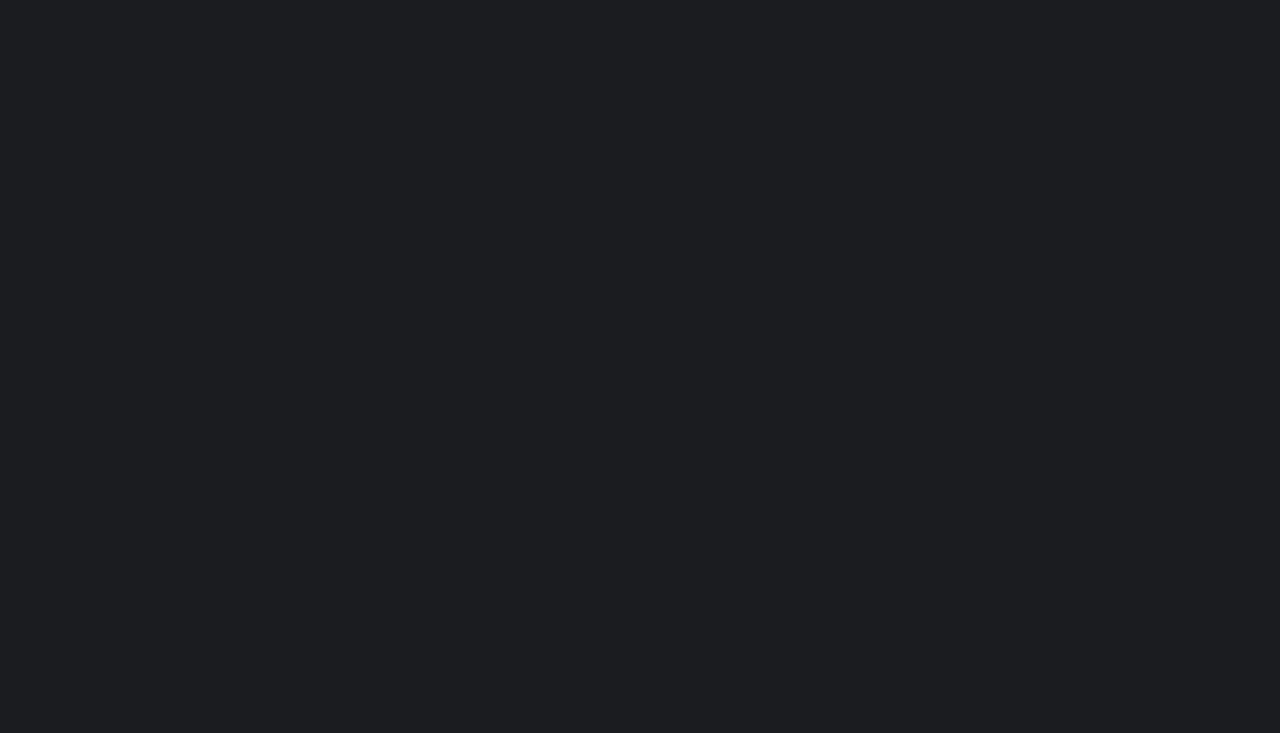
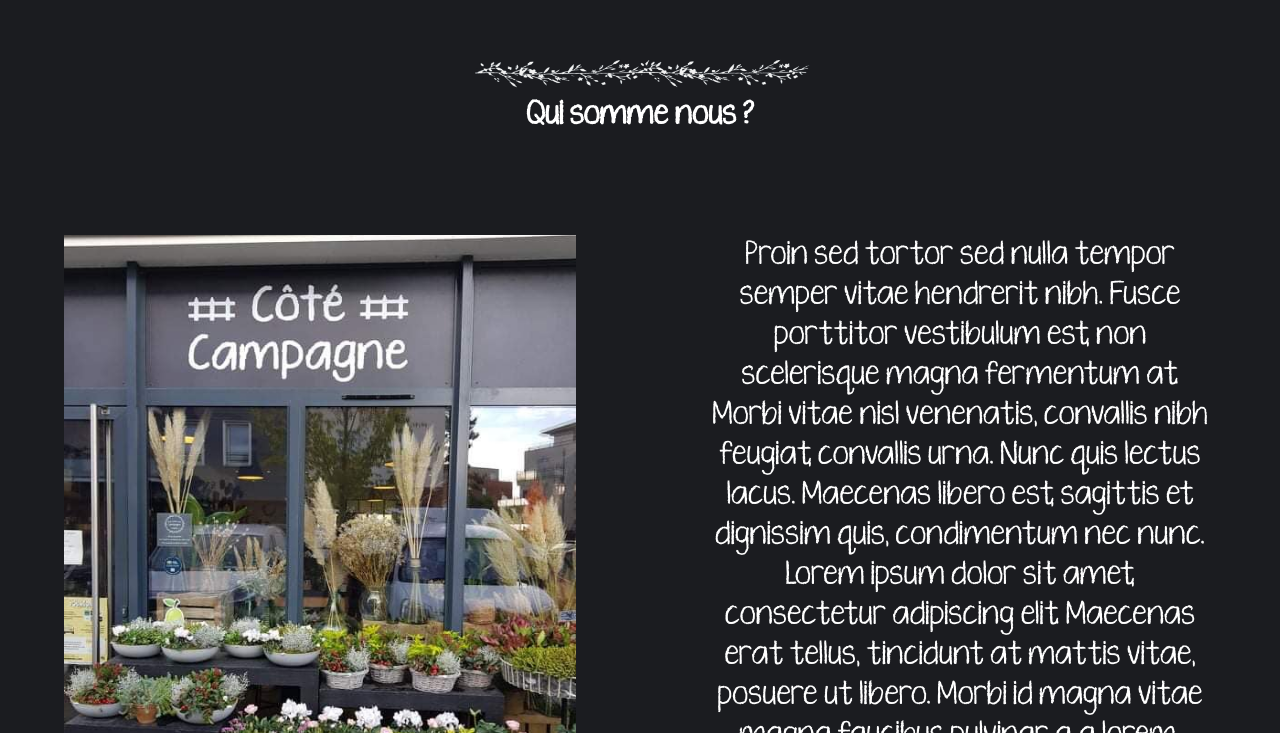
Before and after one commit to Morel-Victor/Cote-campagne-front, a Vue app: page / in a window 1280 px wide. Shown: the part 783-1516 px from the top of the page. Before the commit the page ends 800 px from the top, so only its background shows below. Built offline with nearby package versions, Linux system fonts and the light colour scheme.

Commit message:
Refactor architecture

```diff
--- a/src/App.vue
+++ b/src/App.vue
@@ -4,7 +4,7 @@
 </template>
 
 <script>
-import Header from "./components/Header.vue";
+import Header from "./components/Header/Header.vue";
 
 export default {
   name: "App",
@@ -33,6 +33,7 @@
 body {
   margin: 0;
   padding: 0;
+  overflow-x: hidden;
 }
 @font-face {
   font-family: "KG-Ten-Thousand-Reasons-Alt";
--- a/src/components/Carousel.vue
+++ b/src/components/Carousel/Carousel.vue
@@ -27,11 +27,13 @@
 };
 </script>
 
-<style>
+<style scoped>
 .container {
   width: 80vw;
+  height: 500px;
   display: flex;
   flex-direction: column;
+  padding-top: 200px;
   margin-left: auto;
   margin-right: auto;
 }
--- a/src/components/Header.vue
+++ b/src/components/Header/Header.vue
@@ -51,7 +51,7 @@
 }
 .nav {
   color: var(--color--text);
-  font-size: 32px;
+  font-size: 28px;
   width: 800px;
   margin: 30px;
   text-align: end;
--- a/src/views/Gallery.vue
+++ b/src/views/Gallery.vue
@@ -5,7 +5,7 @@
 </template>
 
 <script>
-import Gallerys from "@/components/Gallerys.vue";
+import Gallerys from "@/components/Gallerys/Gallerys.vue";
 
 export default {
   name: "Gallery",
--- a/src/views/Home.vue
+++ b/src/views/Home.vue
@@ -1,10 +1,82 @@
 <template>
-  <div class="container"><h1>HOME</h1></div>
-  <Carousel />
+  <div class="main">
+    <h1>Côté Campagne</h1>
+    <div class="carousel-container">
+      <Carousel />
+    </div>
+    <div class="about">
+      <div id="header">
+        <img src="@/assets/Flower.png" id="divider" />
+        <h2>Qui somme nous ?</h2>
+      </div>
+      <div id="aboutContent">
+        <div class="row">
+          <div class="col1">
+            <img
+              src="@/assets/photoHome.jpg"
+              data-aos="zoom-in-up"
+              data-aos-offset="500"
+            />
+          </div>
+          <div class="col2">
+            <p
+              class="col1"
+              data-aos="fade-left"
+              data-aos-offset="700"
+              data-aos-easing="ease-in-sine"
+            >
+              Proin sed tortor sed nulla tempor semper vitae hendrerit nibh.
+              Fusce porttitor vestibulum est, non scelerisque magna fermentum
+              at. Morbi vitae nisl venenatis, convallis nibh feugiat, convallis
+              urna. Nunc quis lectus lacus. Maecenas libero est, sagittis et
+              dignissim quis, condimentum nec nunc. Lorem ipsum dolor sit amet,
+              consectetur adipiscing elit. Maecenas erat tellus, tincidunt at
+              mattis vitae, posuere ut libero. Morbi id magna vitae magna
+              faucibus pulvinar a a lorem. Phasellus vitae vehicula libero. In
+              vulputate pellentesque maximus. Nunc dignissim quis arcu eget
+            </p>
+          </div>
+        </div>
+        <div class="row">
+          <div class="col2">
+            <p
+              data-aos="fade-right"
+              data-aos-offset="700"
+              data-aos-easing="ease-in-sine"
+            >
+              Proin sed tortor ssed nulla tempor semper vitae hendrerit nibh.
+              Fusce porttitor vestibulum est, non scelerisque magna fermentum
+              at. Morbi vitae nisl venenatis, convallis nibh feugiat, convallis
+              urna. Nunc quis lectus lacus. Maecenas libero est, sagittis et
+              dignissim quis, condimentum nec nunc. Lorem ipsum dolor sit amet,
+              consectetur adipiscing elit. Maecenas erat tellus, tincidunt at
+              mattis vitae, posuere ut libero. Morbi id magna vitae magna
+              faucibus pulvinar a a lorem. Phasellus vitae vehicula libero. In
+              vulputate pellentesque maximus. Nunc dignissim quis arcu eget
+            </p>
+          </div>
+          <div class="col1">
+            <img
+              src="@/assets/photoHome2.jpg"
+              data-aos="zoom-in-up"
+              data-aos-offset="500"
+            />
+          </div>
+        </div>
+      </div>
+      <div id="shedule">
+        <div id="header2">
+          <img src="@/assets/Flower.png" id="divider" />
+          <h2>Horaires d'ouverture</h2>
+        </div>
+        <div class=""></div>
+      </div>
+    </div>
+  </div>
 </template>
 
 <script>
-import Carousel from "@/components/Carousel.vue";
+import Carousel from "@/components/Carousel/Carousel.vue";
 
 export default {
   name: "Home",
@@ -14,8 +86,76 @@
 };
 </script>
 
-<style>
-.container {
+<style scoped>
+/* Main Style */
+
+.main {
   color: white;
 }
+
+.carousel-container {
+  height: 500px;
+  width: 80%;
+  margin-left: auto;
+  margin-right: auto;
+  margin-top: 0px;
+}
+
+h1 {
+  font-size: 45px;
+  margin-top: 50px;
+  margin-bottom: 10px;
+}
+
+h2 {
+  margin-top: 0px;
+}
+
+/* About section */
+
+.about {
+}
+
+#divider {
+  margin-top: 25px;
+  height: 30px;
+}
+
+#aboutContent {
+}
+
+.row {
+  display: flex;
+  flex-direction: row;
+  margin-right: auto;
+  margin-left: auto;
+}
+
+.col1 {
+  width: 50vw;
+  height: 800px;
+}
+
+.col1 img {
+  width: 40vw;
+  height: 650px;
+  padding-top: 80px;
+  border-radius: 5px;
+}
+
+.col2 {
+  width: 50vw;
+  height: 800px;
+}
+
+.col2 p {
+  width: 40vw;
+  padding-top: 80px;
+  margin-right: auto;
+  margin-left: auto;
+  margin-top: 0;
+  font-size: 24px;
+}
+
+/* Shedule section */
 </style>
```
Also changed, not shown: src/components/Carousel/style.js (added), src/components/Gallerys/Gallerys.vue (renamed from src/components/Gallerys.vue), src/components/Gallerys/style.js (added), src/components/Header/style.js (added), 1 other file (tests, documents, lock files or other folders).
